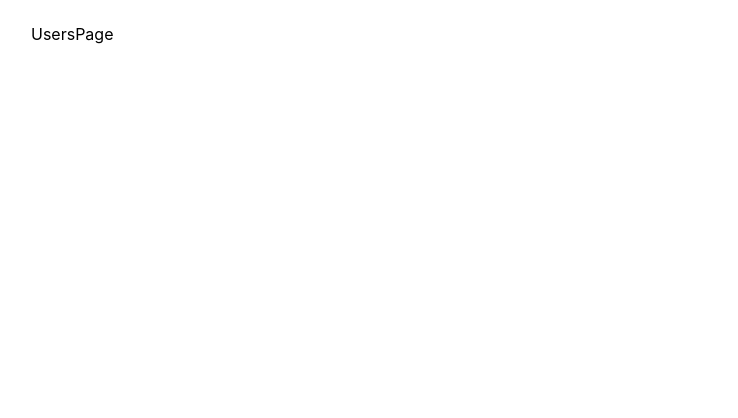
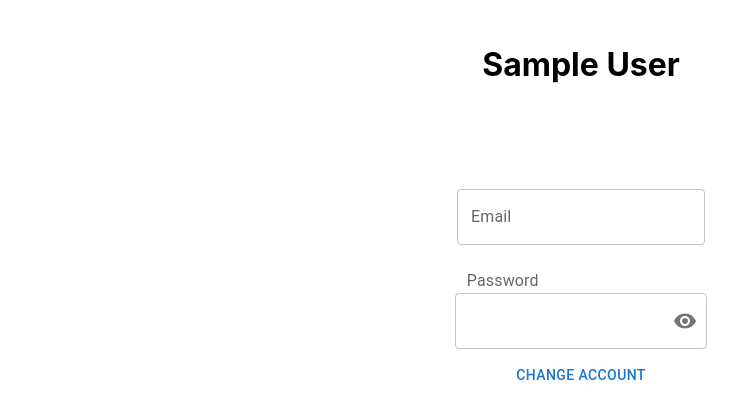
Before and after one commit to lopez2730/alfredo-lopez-react-test, a React (Vite) app: page /users in a window 1280 px wide. Shown: the top 418 px of the page, without its empty margins (59-797 px from the left). Built offline with nearby package versions, Linux system fonts and the light colour scheme; sample sign-in values are in the browser's storage.

Commit message:
chance of user

```diff
--- a/src/auth/components/LoginForm.tsx
+++ b/src/auth/components/LoginForm.tsx
@@ -11,8 +11,8 @@ import { yupResolver } from '@hookform/resolvers/yup';
 
 
 export const LoginForm = () => {
-  const { login, initialData } = useContext( AuthContext )
-  const fetchProducts = useProductsStore(state => state.fetchProducts)
+  const { login, initialData } = useContext( AuthContext );
+  const fetchProducts = useProductsStore(state => state.fetchProducts);
 
   const [error, setError] = useState(false);
   const [errorUser, setErrorUser] = useState(false)
--- a/src/auth/context/AuthContext.tsx
+++ b/src/auth/context/AuthContext.tsx
@@ -19,6 +19,10 @@ interface AuthContextProps extends AuthState {
   login: (data: LoginData) => void;
   logout: () => void;
   initialData: {name: string, password: string}
+  setInitialData: React.Dispatch<React.SetStateAction<{
+    name: string;
+    password: string;
+  }>>
 }
 
 export const AuthContext = createContext<AuthContextProps>({} as AuthContextProps);
--- a/src/auth/context/AuthProvider.tsx
+++ b/src/auth/context/AuthProvider.tsx
@@ -28,10 +28,13 @@ const init = (): AuthState => {
 
 export const AuthProvider: React.FC<AuthProviderProps> = ({ children }) => {
   const [authState, dispatch] = useReducer(authReducer, {} as AuthState, init);
-  const [initialData] = useState({
+  const [initialData, setInitialData] = useState({
     name: 'alfredo@lopez.com',
     password: '1234567890'
   })
+
+  console.log("🚀 ~ initialData:", initialData)
+
 
   const login = (data: LoginData) => {
     const user: User = { password: data.password, name: data.email };
@@ -55,6 +58,7 @@ export const AuthProvider: React.FC<AuthProviderProps> = ({ children }) => {
       login,
       logout,
       initialData,
+      setInitialData,
     }}>
       {children}
     </AuthContext.Provider>
--- /dev/null
+++ b/src/products/pages/UsersPage.module.scss
@@ -0,0 +1,7 @@
+.container {
+  display: flex;
+  flex-direction: column;
+  align-items: center;
+  justify-content: center;
+  text-align: center;
+}
--- a/src/products/pages/UsersPage.tsx
+++ b/src/products/pages/UsersPage.tsx
@@ -1,5 +1,137 @@
+import { useContext, useState } from 'react';
+import { AuthContext } from '../../auth';
+import styles from './UsersPage.module.scss';
+import { Alert, Button, FormControl, IconButton, InputAdornment, InputLabel, OutlinedInput, Stack, TextField } from '@mui/material';
+import * as yup from 'yup';
+import { useForm } from 'react-hook-form';
+import { yupResolver } from '@hookform/resolvers/yup';
+import Visibility from '@mui/icons-material/Visibility';
+import VisibilityOff from '@mui/icons-material/VisibilityOff';
+
 export const UsersPage = () => {
+  const [showPassword, setShowPassword] = useState(false);
+
+  const handleClickShowPassword = () => setShowPassword((show) => !show);
+
+  const { user, setInitialData } = useContext(AuthContext);
+
+  const passwordValidation =
+    /^(?=.*[a-z])(?=.*[A-Z])(?=.*\d)(?=.*[\W_]).{6,12}$/;
+
+  const schema = yup.object().shape({
+    name: yup.string().required('Escribe tu nombre'),
+    lastName: yup.string().required('Escribe tu apellido'),
+    email: yup
+      .string()
+      .email('Correo Electronico no valido')
+      .required('Correo Electronico no valido'),
+    password: yup
+      .string()
+      .matches(passwordValidation, 'La contraseña debe contener al menos una letra mayúscula, una letra minúscula, un número y un carácter especial')
+      .min(6, 'La contraseña debe tener al menos 6 caracteres')
+      .max(12, 'La contraseña no debe tener más de 12 caracteres')
+      .required('Contraseña requerida'),
+    // confirmPassword: yup
+    //   .string()
+    //   .oneOf([yup.ref('password')], 'La contraseña no coincide')
+    //   .required('Es necesario confirmar la contraseña'),
+  });
+
+  const {
+    register,
+    handleSubmit,
+    formState: { errors },
+  } = useForm({
+    resolver: yupResolver(schema),
+  });
+
+  const handleMouseDownPassword = (event: React.MouseEvent<HTMLButtonElement>) => {
+    event.preventDefault();
+  };
+
+  const handleMouseUpPassword = (event: React.MouseEvent<HTMLButtonElement>) => {
+    event.preventDefault();
+  };
+
+  const onsubmit = (data: any) => {
+    console.log('🚀 ~ onSubmit ~ data:', data);
+
+  };
+
   return (
-    <div>UsersPage</div>
-  )
-}
+    <div className={styles.container}>
+      <h1 className={styles.h1}>{user?.name}</h1>
+      <h1 className={styles.h1}>{user?.password}</h1>
+
+      <TextField
+        {...register('email')}
+        sx={{ marginTop: 5 }}
+        error={Boolean(errors.email)}
+        label={'Email'}
+        id="email"
+        variant="outlined"
+      />
+      {errors.email && <Alert severity="error">{errors.email.message}</Alert>}
+
+      <FormControl sx={{ m: 1, width: '25ch' }} variant="filled">
+        <InputLabel htmlFor="outlined-adornment-password">Password</InputLabel>
+        <OutlinedInput
+          error={Boolean(errors.password)}
+          {...register('password')}
+          sx={{ marginTop: 5 }}
+          type={showPassword ? 'text' : 'password'}
+          endAdornment={
+            <InputAdornment position="end">
+              <IconButton
+                aria-label="toggle password visibility"
+                onClick={handleClickShowPassword}
+                onMouseDown={handleMouseDownPassword}
+                onMouseUp={handleMouseUpPassword}
+                edge="end"
+              >
+                {showPassword ? <VisibilityOff /> : <Visibility />}
+              </IconButton>
+            </InputAdornment>
+          }
+        />
+      </FormControl>
+      {errors.password && (
+        <Stack sx={{ width: 300, marginTop: 1 }} spacing={2}>
+          <Alert severity="error">{errors.password.message}</Alert>
+        </Stack>
+      )}
+
+      {/* <FormControl sx={{ m: 1, width: '25ch' }} variant="filled">
+        <InputLabel htmlFor="outlined-adornment-password">Confirm Password</InputLabel>
+        <OutlinedInput
+          error={Boolean(errors.confirmPassword)}
+          {...register('confirmPassword')}
+          sx={{ marginTop: 5 }}
+          type={showPassword ? 'text' : 'password'}
+          endAdornment={
+            <InputAdornment position="end">
+              <IconButton
+                aria-label="toggle password visibility"
+                onClick={handleClickShowPassword}
+                onMouseDown={handleMouseDownPassword}
+                onMouseUp={handleMouseUpPassword}
+                edge="end"
+              >
+                {showPassword ? <VisibilityOff /> : <Visibility />}
+              </IconButton>
+            </InputAdornment>
+          }
+        />
+      </FormControl>
+      {errors.confirmPassword && (
+        <Stack sx={{ width: 300, marginTop: 1 }} spacing={2}>
+          <Alert severity="error">{errors.confirmPassword.message}</Alert>
+        </Stack>
+      )} */}
+
+      <Button onClick={handleSubmit(onsubmit)} className={styles.loginButton}>
+        Change Account
+      </Button>
+    </div>
+  );
+};
```
